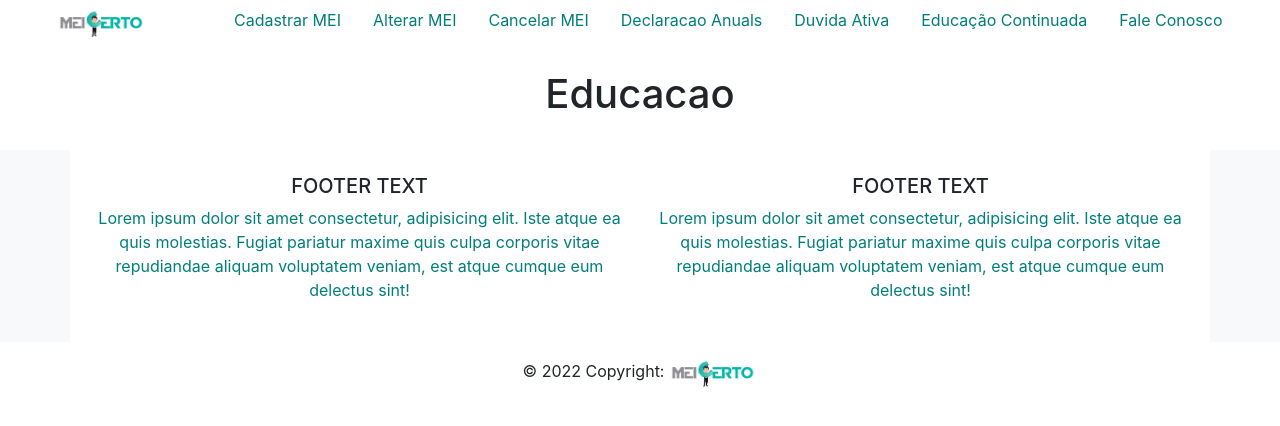
After one commit to santosgv/poc.siglepage, a Django app: page /educacao/ in a window 1280 px wide. The commit adds this page. Shown: the top 426 px of the page. Run offline with Django 4.2, Linux system fonts and the light colour scheme; some libraries are stand-ins or nearby versions.

Commit message:
novas paginas

```diff
--- a/form/settings.py
+++ b/form/settings.py
@@ -1,7 +1,7 @@
 
 from pathlib import Path
 import os
-from decouple import config,Csv
+from decouple import config
 
 # Build paths inside the project like this: BASE_DIR / 'subdir'.
 BASE_DIR = Path(__file__).resolve().parent.parent
--- /dev/null
+++ b/plataforma/templates/educacao.html
@@ -0,0 +1,13 @@
+{% extends 'base.html'%}
+{% block 'head'%}
+Educacao
+{% endblock %}
+{% block 'body'%}
+<div class="container">
+    <div class="text-center">
+        <h1>Educacao</h1>
+    </div>
+
+</div>
+
+{% endblock %}
--- a/plataforma/urls.py
+++ b/plataforma/urls.py
@@ -9,8 +9,9 @@
     path('alterar/',views.alterar,name='alterar'),
     path('cancelar/',views.cancelar,name='cancelar'),
     path('declaracao/',views.declaracao,name='declaracao'),
+    path('duvidaativa/',views.duvidaativa,name='duvidaativa'),
+    path('educacao/',views.educacao,name='educacao'),
+    path('faleconosco/',views.faleconosco,name='faleconosco'),
     path('create-payment-intent/<int:id>', views.create_payment, name="create_payment-intent"),
-    path('Sucesso/',views.Sucesso,name='Sucesso'),
-    path('Erro/',views.Erro,name='Erro'),
     path('stripe_webhook', views.stripe_webhook, name="stripe_webhook")
 ]
--- a/plataforma/views.py
+++ b/plataforma/views.py
@@ -184,8 +184,11 @@
 def declaracao(request):
     return render(request,'declaracao.html')
 
-def Sucesso(request):
-    return render(request,'Sucesso.html')
+def duvidaativa(request):
+    return render(request,'duvidaativa.html')
 
-def Erro(request):
-    return render(request,'Erro.html')
+def educacao(request):
+    return render(request,'educacao.html')
+
+def faleconosco(request):
+    return render(request,'faleconosco.html')
--- a/templates/base.html
+++ b/templates/base.html
@@ -15,6 +15,9 @@
     </title>
     <ul class="nav justify-content-center">
       <li class="nav-item"><a class="nav-link " href="{%url 'home'%}"><img src="{% static '/img/PNG/PNG.png' %}" height="30px" alt="Logo"></a></li>
+      <button class="navbar-toggler" type="button" data-toggle="collapse" data-target="#navbarTogglerDemo02" aria-controls="navbarTogglerDemo02" aria-expanded="false" aria-label="Toggle navigation">
+        <span class="navbar-toggler-icon"></span>
+      </button>
       <li class="nav-item">
         <a class="nav-link "  href="{%url 'cadastro'%}"><font color='#007e7a'>Cadastrar MEI</font></a>
       </li>
@@ -26,6 +29,15 @@
       </li>
       <li class="nav-item">
         <a class="nav-link " href="{%url 'declaracao'%}"> <font color='#007e7a'>Declaracao Anuals</font></a>
+      </li>
+      <li class="nav-item">
+        <a class="nav-link " href="{%url 'duvidaativa'%}"> <font color='#007e7a'>Duvida Ativa</font></a>
+      </li>
+      <li class="nav-item">
+        <a class="nav-link " href="{%url 'educacao'%}"> <font color='#007e7a'>Educação Continuada</font></a>
+      </li>
+      <li class="nav-item">
+        <a class="nav-link " href="{%url 'faleconosco'%}"> <font color='#007e7a'>Fale Conosco</font></a>
       </li>
     </ul>
 
```
Also changed, not shown: plataforma/templates/duvidaativa.html (added, +13 -0 lines), plataforma/templates/faleconosco.html (added, +13 -0 lines), plataforma/templates/home.html (+16 -16 lines), templates/static/img/kav-desktop.png (added).
